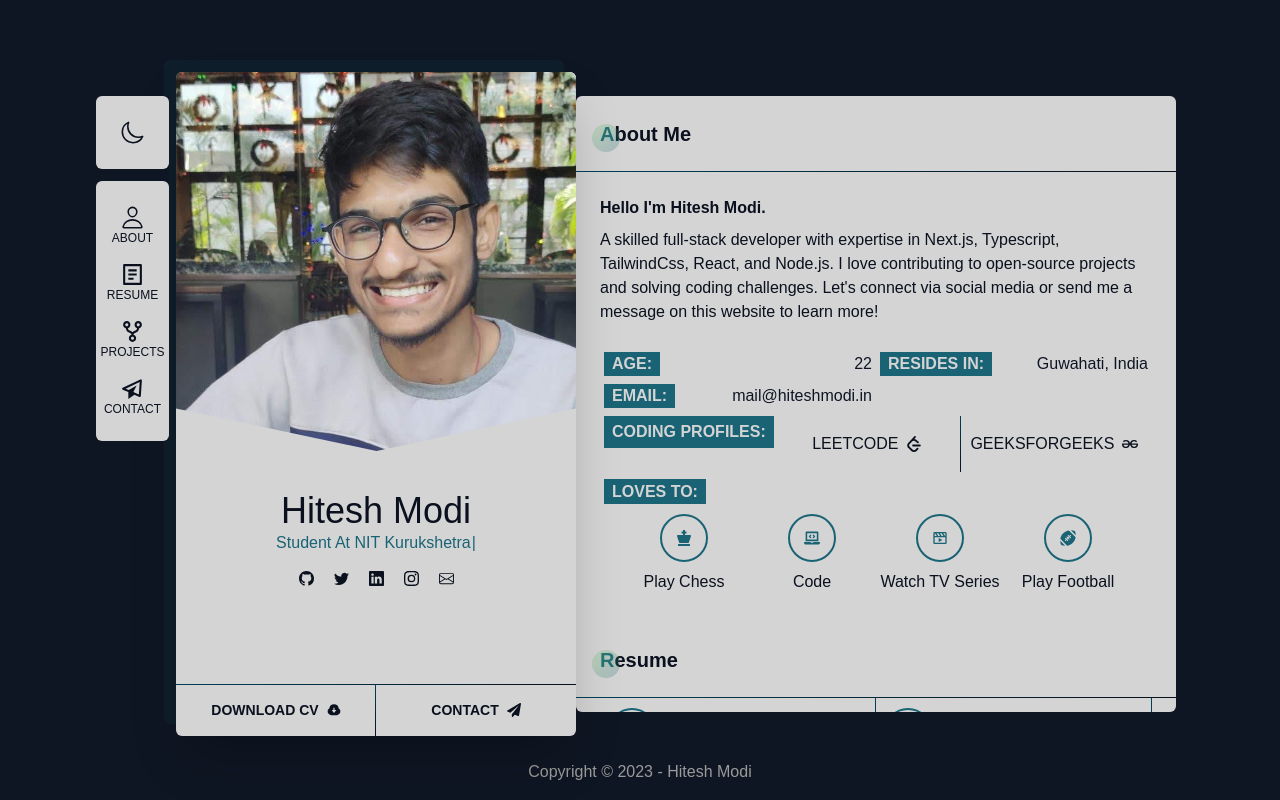
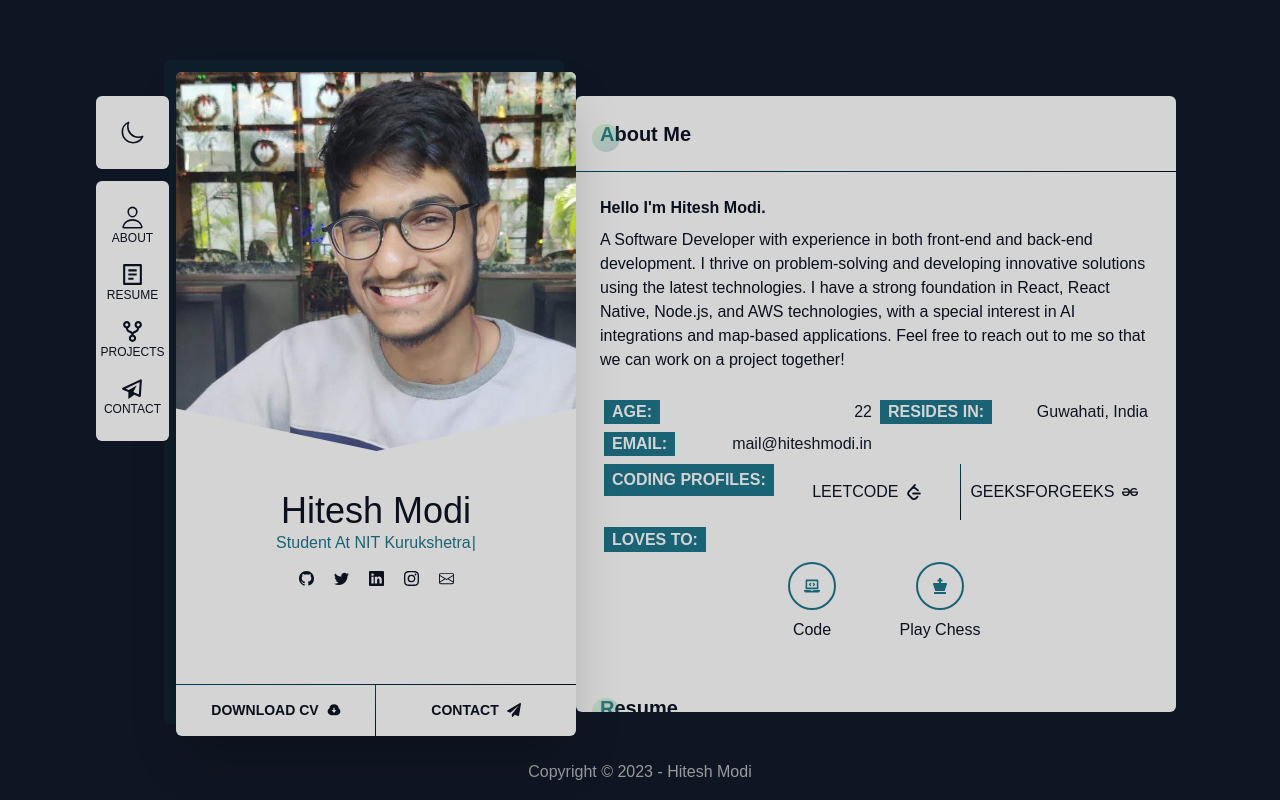
Before and after one commit to hiteshmodi0624/Portfolio, a Next.js app: page / in a window 1280 px wide. Built offline with nearby package versions, Linux system fonts and the light colour scheme; a web font is replaced by a local one.

Commit message:
fix: hobbies, about

```diff
--- a/components/sections/about/hobbies.tsx
+++ b/components/sections/about/hobbies.tsx
@@ -1,6 +1,5 @@
 import IconWrapper from "@/components/ui/icon-wrapper"
-import { BiCricketBall, BiMoviePlay, BiMusic } from "react-icons/bi"
-import { FaChessKing, FaFootballBall, FaLaptopCode, FaAppStore} from "react-icons/fa"
+import { FaChessKing, FaLaptopCode } from "react-icons/fa";
 
 const Hobbies=()=>{
     return (
@@ -9,13 +8,8 @@ const Hobbies=()=>{
           Loves to:
         </h3>
         <div className="grid text-center grid-cols-[repeat(auto-fit,8rem)] justify-center items-start">
+          <IconWrapper icon={<FaLaptopCode />} title="Code" />
           <IconWrapper icon={<FaChessKing />} title="Play Chess" />
-                <IconWrapper icon={<FaLaptopCode />} title="Code" />
-                <IconWrapper
-                    icon={<BiMoviePlay />}
-                    title="Watch TV Series"
-                />
-                <IconWrapper icon={<FaFootballBall />} title="Play Football" />
         </div>
       </div>
     );
--- a/data/about.ts
+++ b/data/about.ts
@@ -4,20 +4,18 @@ function calculate_age(dob:Date) {
 }
 
 const aboutData = {
-    title: "Hello I'm Hitesh Modi.",
-    article: [
-        `A skilled full-stack developer with expertise in Next.js, Typescript, TailwindCss, React, and Node.js.
-        I love contributing to open-source projects and solving coding challenges.
-        Let's connect via social media or send me a message on this website to learn more!`,
-    ],
-    details: [
-        { key:"Age", value:calculate_age(new Date(2001,6,24)) },
-        { key:"Resides in", value:"Guwahati, India"},
-        { key:"Email" , value:"mail@hiteshmodi.in" },
-    ],
-    profiles:{
-        leetcode:'https://leetcode.com/hiteshmodi0624/',
-        gfg:'https://auth.geeksforgeeks.org/user/hiteshmodi0624',
-    }
+  title: "Hello I'm Hitesh Modi.",
+  article: [
+    `A Software Developer with experience in both front-end and back-end development. I thrive on problem-solving and developing innovative solutions using the latest technologies. I have a strong foundation in React, React Native, Node.js, and AWS technologies, with a special interest in AI integrations and map-based applications. Feel free to reach out to me so that we can work on a project together!`,
+  ],
+  details: [
+    { key: "Age", value: calculate_age(new Date(2001, 6, 24)) },
+    { key: "Resides in", value: "Guwahati, India" },
+    { key: "Email", value: "mail@hiteshmodi.in" },
+  ],
+  profiles: {
+    leetcode: "https://leetcode.com/hiteshmodi0624/",
+    gfg: "https://auth.geeksforgeeks.org/user/hiteshmodi0624",
+  },
 };
 export default aboutData
```
Lines whose indentation alone changed are shown as unchanged.
